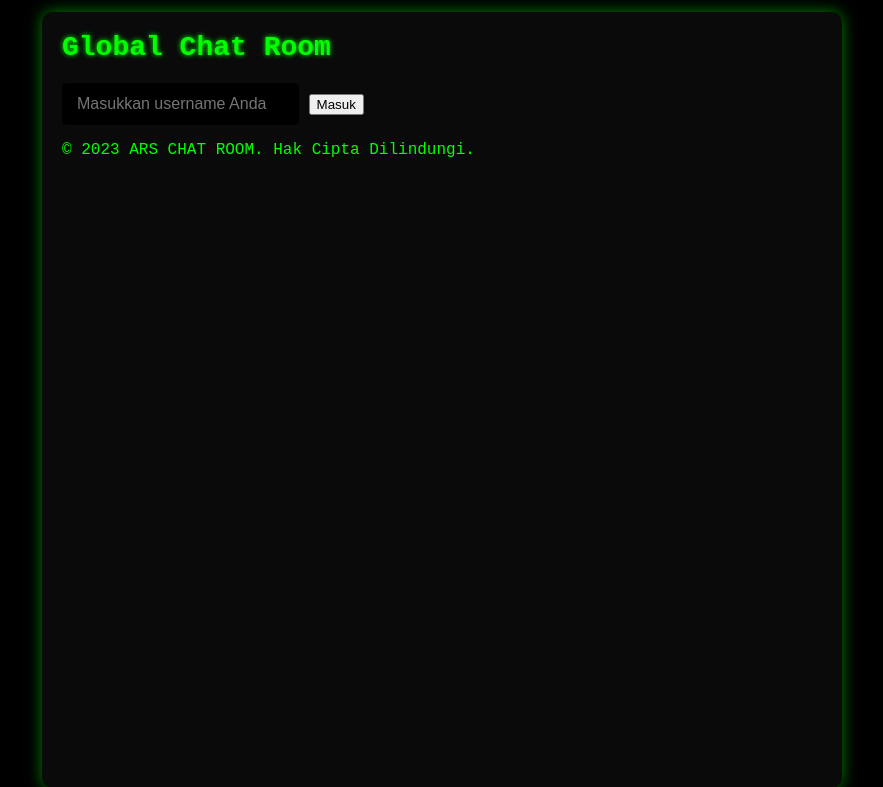
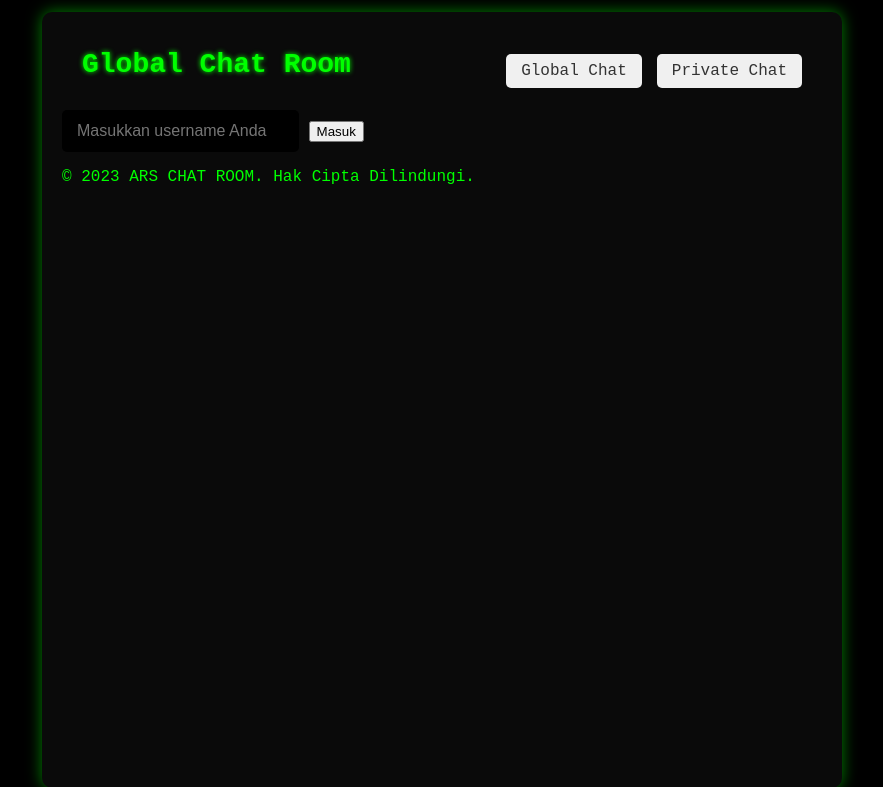
Before and after one commit to aris0996/chat-mqtt, a Flask app: page / in a window 1280 px wide. Shown: the top 787 px of the page, without its empty margins (198-1081 px from the left). Run offline with Flask 3, Linux system fonts and the light colour scheme; some libraries are stand-ins or nearby versions.

Commit message:
menambahkan navigasi

```diff
--- a/static/styles.css
+++ b/static/styles.css
@@ -212,42 +212,35 @@ input[type="file"] {
     display: flex;
     justify-content: space-between;
     align-items: center;
-    margin-bottom: 20px;
+    padding: 10px 20px;
 }
 
-h1 {
-    margin: 0;
-    flex-grow: 1;
-    text-align: left;
+.nav-menu {
+    display: flex;
+    gap: 15px;
+    align-items: center;
 }
 
-.call-container {
-    display: flex;
-    gap: 10px;
+.nav-link {
+    text-decoration: none;
+    color: #333;
+    padding: 8px 15px;
+    border-radius: 5px;
+    background-color: #f0f0f0;
+    transition: background-color 0.3s;
 }
 
-#startCall, #endCall {
-    padding: 8px 15px;
-    font-size: 14px;
-    background-color: #003300;
-    color: #00ff00;
-    border: 1px solid #00ff00;
-    cursor: pointer;
-    border-radius: 5px;
-    outline: none;
-    transition: background-color 0.3s ease;
+.nav-link:hover {
+    background-color: #e0e0e0;
 }
 
-#startCall:hover, #endCall:hover {
-    background-color: #004d00;
+#logoutBtn {
+    border: none;
+    cursor: pointer;
+    font-size: 1em;
 }
 
-#endCall {
-    background-color: #330000;
-    border-color: #ff0000;
-    color: #ff0000;
+#logoutBtn:hover {
+    background-color: #ff6b6b;
+    color: white;
 }
-
-#endCall:hover {
-    background-color: #4d0000;
-}
--- a/templates/base.html
+++ b/templates/base.html
@@ -12,7 +12,13 @@
     <div class="container">
         <header>
             {% block header %}
-            <h1>CHAT-ROOM</h1>
+            <div class="header-container">
+                <h1>CHAT-ROOM</h1>
+                <nav class="nav-menu">
+                    <a href="/" class="nav-link">Global Chat</a>
+                    <a href="/coba" class="nav-link">Private Chat</a>
+                </nav>
+            </div>
             {% endblock %}
         </header>
 
--- a/templates/global.html
+++ b/templates/global.html
@@ -5,6 +5,11 @@
 {% block header %}
 <div class="header-container">
     <h1>Global Chat Room</h1>
+    <nav class="nav-menu">
+        <a href="/" class="nav-link">Global Chat</a>
+        <a href="/coba" class="nav-link">Private Chat</a>
+        <button id="logoutBtn" onclick="handleLogout()" style="display: none;" class="nav-link">Keluar Room</button>
+    </nav>
 </div>
 {% endblock %}
 
@@ -62,6 +67,7 @@
                 currentUsername = data.username;
                 document.getElementById('login-container').style.display = 'none';
                 document.getElementById('chat-section').style.display = 'block';
+                document.getElementById('logoutBtn').style.display = 'inline-block';
                 loadMessages();
             } else {
                 alert(data.message);
@@ -141,5 +147,15 @@
             sendMessage();
         }
     });
+
+    function handleLogout() {
+        currentUsername = '';
+        document.getElementById('login-container').style.display = 'block';
+        document.getElementById('chat-section').style.display = 'none';
+        document.getElementById('logoutBtn').style.display = 'none';
+        document.getElementById('chat-container').innerHTML = '';
+        document.getElementById('usernameInput').value = '';
+        socket.emit('leave', { username: currentUsername, room: 'global' });
+    }
 </script>
 {% endblock %}
```
